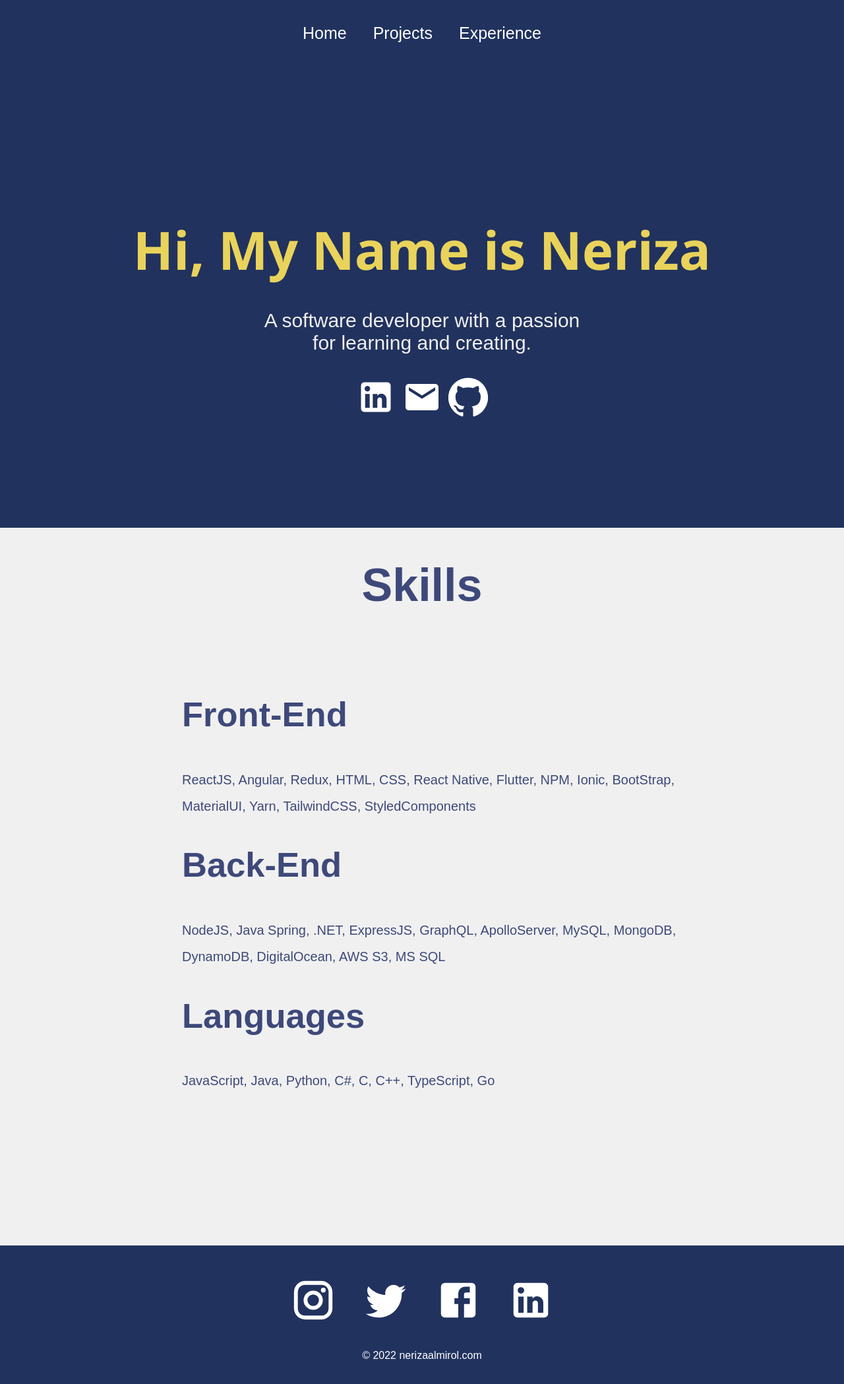
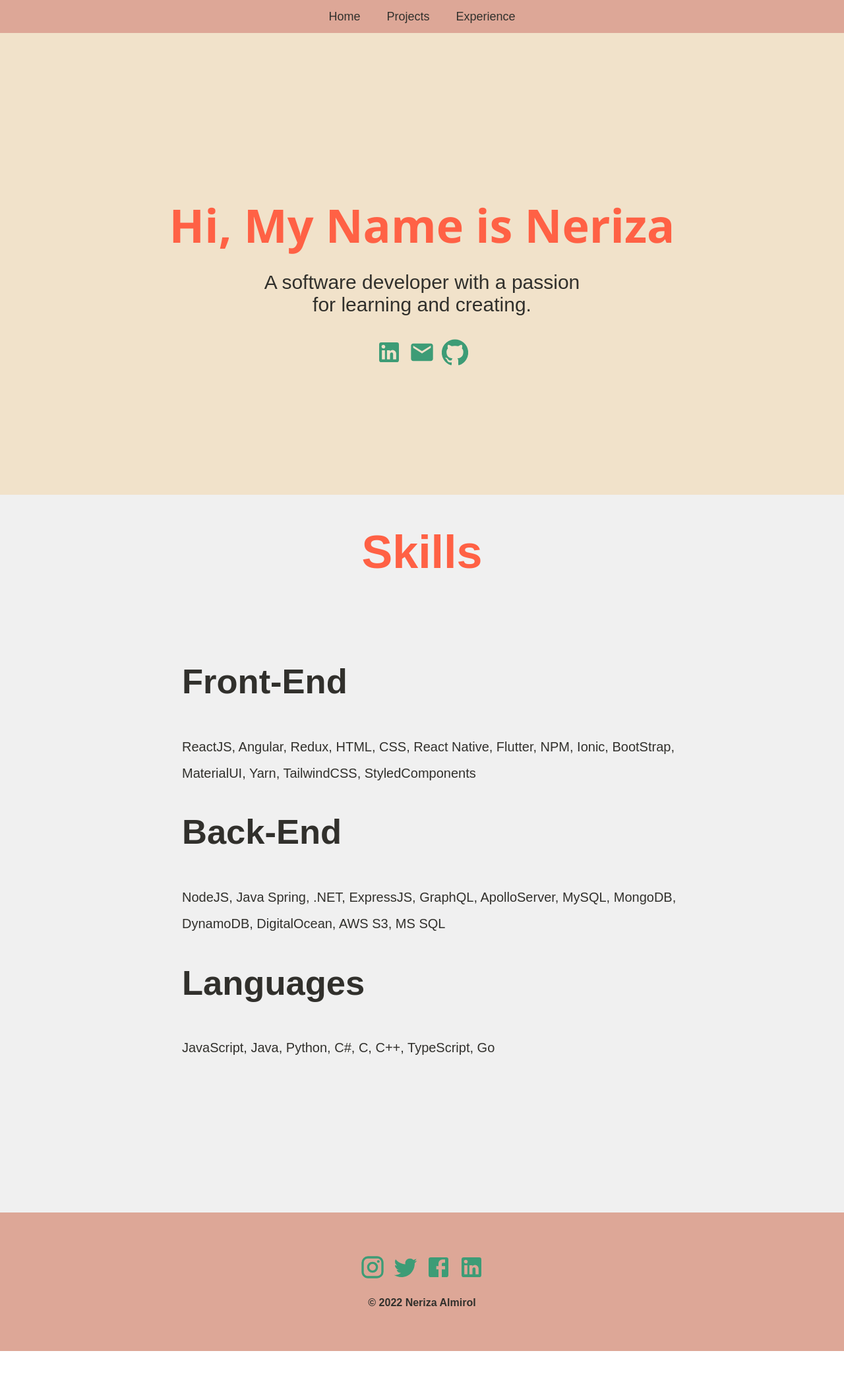
Before and after one commit to NerizaAlmirol/personal_portfolio, a React (Create React App) app: page / in a window 1280 px wide. Shown: the whole page at 66% size. After the commit the page ends 2048 px from the top, so only its background shows below. Built offline with nearby package versions, Linux system fonts and the light colour scheme.

Commit message:
chnage style

```diff
--- a/src/components/Footer.js
+++ b/src/components/Footer.js
@@ -14,7 +14,7 @@ function Footer() {
             <FacebookIcon />
             <LinkedInIcon />
         </div>
-        <p> &copy; 2022 nerizaalmirol.com</p>
+        <p> &copy; 2022 <a href="https://www.linkedin.com/in/neriza-almirol/">Neriza Almirol</a></p>
     </div>
   )
 }
--- a/src/styles/Footer.css
+++ b/src/styles/Footer.css
@@ -1,7 +1,7 @@
 .footer {
     width: 100%;
     height: 200px;
-    background: #21325e;
+    background: #dda797;
     display: flex;
     justify-content: center;
     align-items: center;
@@ -11,15 +11,23 @@
   }
 
   .socialMedia svg {
-    color: white;
     margin: 20px;
-    font-size: 70px;
     cursor: pointer;
-  }
+    font-size: 40px;
+    margin: 5px;
+    color: #3d9c76;
+}
 
-  .footer p {
-    color: white;
-  }
+.footer p {
+  color: #31302c;
+  font-weight: 600;
+}
+
+.footer a {
+  text-decoration: none;
+  color: #31302c;
+  font-weight: 600;
+}
 
   @media only screen and (max-width: 600px) {
     .footer svg {
--- a/src/styles/Home.css
+++ b/src/styles/Home.css
@@ -2,7 +2,7 @@
     width: 100%;
     align-items: center;
     font-family: "Arial", sans-serif;
-    color: #3e497a;
+    color: #31302c;
   }
 
   .about {
@@ -13,25 +13,25 @@
     justify-content: center;
     align-items: center;
     text-align: center;
-    background-color: #21325e;
-    color: #f0f0f0;
+    background-color: #f1e2ca;
+    color: #31302c;
   }
 
   .about h2 {
     font-family: "Segoe UI", Tahoma, Geneva, Verdana, sans-serif;
-    font-size: 80px;
-    color: #e9d35b;
-    height: 50px;
-  }
+    font-size: 70px;
+    color: #ff6145;
+    height: 30px;
+}
 
   .about .prompt {
     width: 40%;
     font-size: 30px;
   }
   .prompt svg {
-    font-size: 60px;
+    font-size: 40px;
     margin: 5px;
-    color: white;
+    color: #3d9c76;
   }
 
   .skills {
@@ -44,7 +44,7 @@
   }
 
   .skills h1 {
-    color: #3e497a;
+    color: #ff6145;
   }
 
   .skills .list {
--- a/src/styles/Navbar.css
+++ b/src/styles/Navbar.css
@@ -1,7 +1,7 @@
 .navbar {
   width: 100%;
-    height: 100px;
-    background: #21325e;
+  height: 50px;
+  background: #dda797;
 }
 
 .links {
@@ -14,10 +14,11 @@
 }
 
 .navbar a {
-    color: white;
+  color: #31302c;
   text-decoration: none;
   margin: 20px;
-    font-size: 25px;
+  font-size: 18px;
+  font-weight: 500;
 }
 
 .toggleButton {
@@ -31,6 +32,7 @@
 .toggleButton svg {
   font-size: 50px;
 }
+
 .toggleButton button {
   margin-right: 20px;
   background-color: transparent;
@@ -64,6 +66,7 @@
   .toggleButton {
     display: flex;
   }
+
   #close a {
     display: none;
   }
```
Lines whose indentation alone changed are shown as unchanged.
